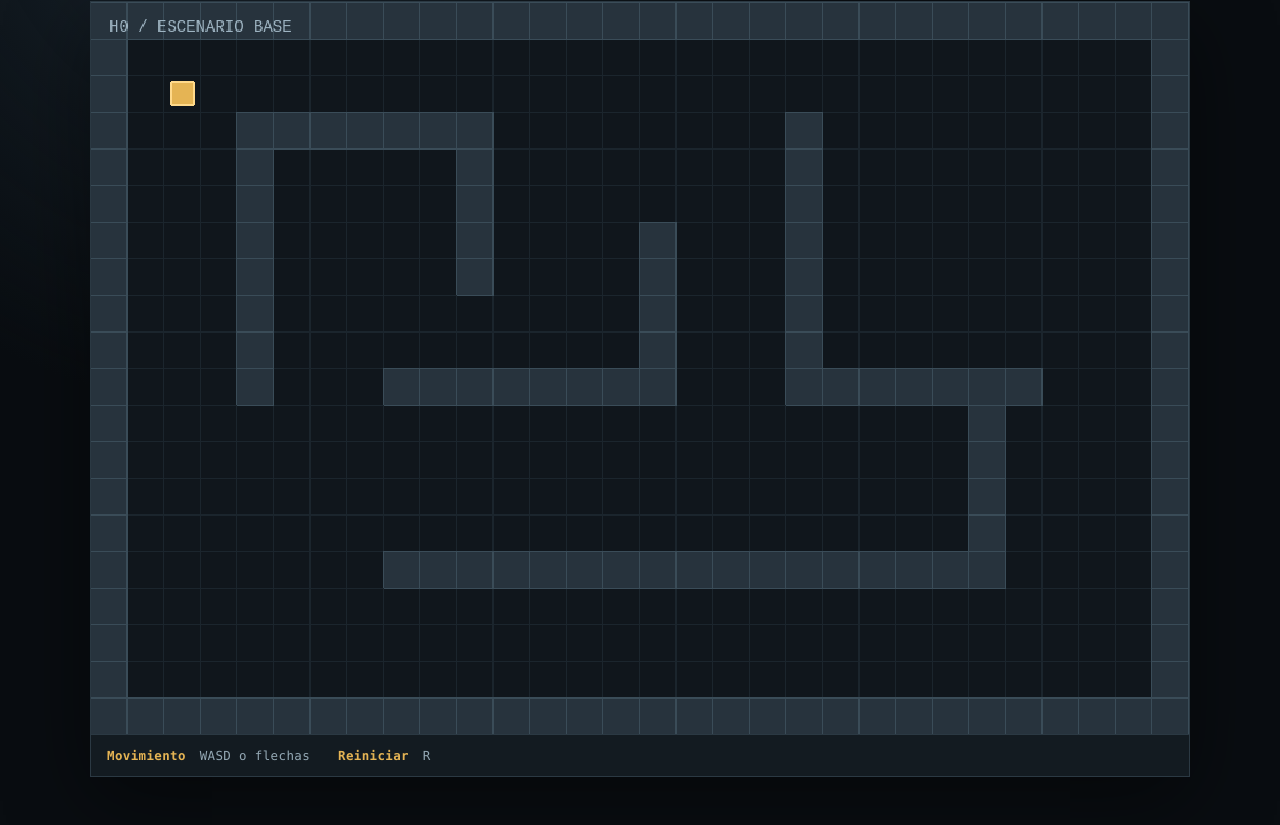
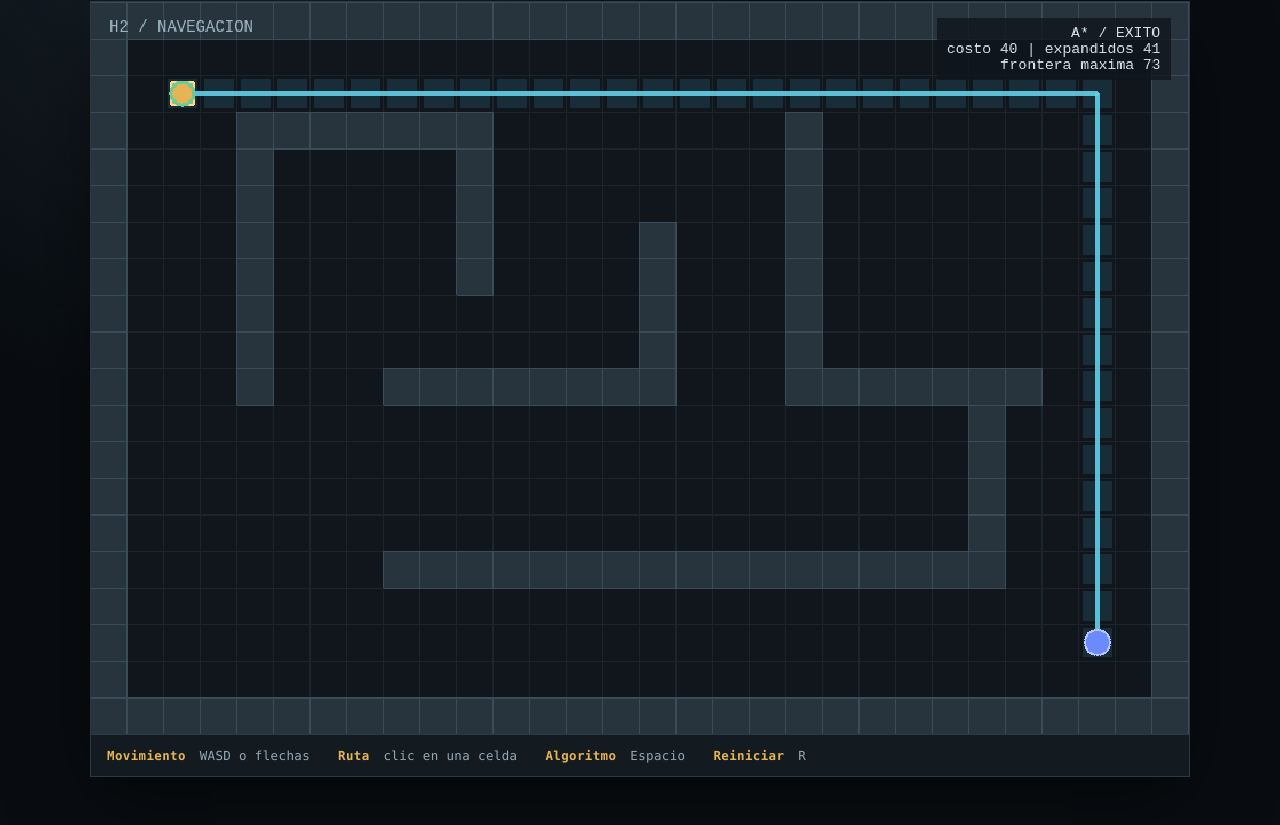
Before and after one commit to NicolasNocete/piapc-guardia-sigilo, a website built with Vite: page index.html in a window 1280 px wide. Shown: the part 131-956 px from the top of the page. Built offline with nearby package versions, Linux system fonts and the light colour scheme; animation ran at ten frames a second.

Commit message:
feat: add agent-ready navigation milestones

```diff
--- a/index.html
+++ b/index.html
@@ -13,16 +13,18 @@
     <main class="laboratory">
       <header class="laboratory__header">
         <div>
-          <p class="eyebrow">PIAPC 2026 / Laboratorio base</p>
+          <p class="eyebrow">PIAPC 2026 / Navegacion observable</p>
           <h1>Guardia de Sigilo</h1>
         </div>
-        <p class="status"><span></span> H0 ejecutable</p>
+        <p class="status"><span></span> H2 ejecutable</p>
       </header>
 
       <section class="game-shell" aria-label="Escenario del laboratorio">
         <div id="game"></div>
         <aside class="controls">
           <p><strong>Movimiento</strong> WASD o flechas</p>
+          <p><strong>Ruta</strong> clic en una celda</p>
+          <p><strong>Algoritmo</strong> Espacio</p>
           <p><strong>Reiniciar</strong> R</p>
         </aside>
       </section>
--- a/src/application/simulation/labLevel.ts
+++ b/src/application/simulation/labLevel.ts
@@ -4,6 +4,7 @@ export const TILE_SIZE = 32;
 export const GRID_WIDTH = 30;
 export const GRID_HEIGHT = 20;
 export const PLAYER_START: GridPoint = { x: 2, y: 2 };
+export const GUARD_START: GridPoint = { x: 27, y: 17 };
 
 interface BlockedRectangle {
   readonly x: number;
--- /dev/null
+++ b/src/application/simulation/navigationDemo.ts
@@ -0,0 +1,18 @@
+import type { GridMap, GridPoint } from "../../domain/model/grid";
+import {
+  findPathAStar,
+  findPathBfs,
+  type SearchAlgorithm,
+  type SearchResult,
+} from "../../domain/navigation/search";
+
+export function calculateRoute(
+  map: GridMap,
+  start: GridPoint,
+  goal: GridPoint,
+  algorithm: SearchAlgorithm,
+): SearchResult {
+  return algorithm === "astar"
+    ? findPathAStar(map, start, goal)
+    : findPathBfs(map, start, goal);
+}
--- a/src/domain/model/grid.ts
+++ b/src/domain/model/grid.ts
@@ -37,7 +37,12 @@ export function isInside(
   map: Pick<GridMap, "width" | "height">,
   point: GridPoint,
 ): boolean {
-  return point.x >= 0 && point.y >= 0 && point.x < map.width && point.y < map.height;
+  return Number.isInteger(point.x)
+    && Number.isInteger(point.y)
+    && point.x >= 0
+    && point.y >= 0
+    && point.x < map.width
+    && point.y < map.height;
 }
 
 export function isWalkable(map: GridMap, point: GridPoint): boolean {
--- /dev/null
+++ b/src/domain/navigation/gridGraph.ts
@@ -0,0 +1,28 @@
+import { isWalkable, type GridMap, type GridPoint } from "../model/grid";
+
+const CARDINAL_DIRECTIONS: readonly GridPoint[] = [
+  { x: 0, y: -1 },
+  { x: 1, y: 0 },
+  { x: 0, y: 1 },
+  { x: -1, y: 0 },
+];
+
+export function walkableNeighbors(map: GridMap, point: GridPoint): GridPoint[] {
+  const neighbors: GridPoint[] = [];
+
+  for (const direction of CARDINAL_DIRECTIONS) {
+    const candidate = {
+      x: point.x + direction.x,
+      y: point.y + direction.y,
+    };
+    if (isWalkable(map, candidate)) {
+      neighbors.push(candidate);
+    }
+  }
+
+  return neighbors;
+}
+
+export function manhattanDistance(from: GridPoint, to: GridPoint): number {
+  return Math.abs(to.x - from.x) + Math.abs(to.y - from.y);
+}
--- /dev/null
+++ b/src/domain/navigation/search.ts
@@ -0,0 +1,222 @@
+import { cellKey, isWalkable, type GridMap, type GridPoint } from "../model/grid";
+import { manhattanDistance, walkableNeighbors } from "./gridGraph";
+
+export type SearchAlgorithm = "bfs" | "astar";
+export type SearchStatus = "success" | "unreachable" | "invalid-start" | "invalid-goal";
+
+export interface SearchResult {
+  readonly algorithm: SearchAlgorithm;
+  readonly status: SearchStatus;
+  readonly path: readonly GridPoint[];
+  readonly totalCost: number | null;
+  readonly expandedNodes: number;
+  readonly maximumFrontier: number;
+  readonly explored: readonly GridPoint[];
+}
+
+interface AStarNode {
+  readonly point: GridPoint;
+  readonly cost: number;
+  readonly heuristic: number;
+  readonly order: number;
+}
+
+export function findPathBfs(map: GridMap, start: GridPoint, goal: GridPoint): SearchResult {
+  const invalid = validateEndpoints("bfs", map, start, goal);
+  if (invalid) {
+    return invalid;
+  }
+
+  const frontier: GridPoint[] = [start];
+  let frontierIndex = 0;
+  let maximumFrontier = 1;
+  const visited = new Set([cellKey(start)]);
+  const parents = new Map<string, GridPoint>();
+  const explored: GridPoint[] = [];
+
+  while (frontierIndex < frontier.length) {
+    const current = frontier[frontierIndex];
+    if (!current) {
+      throw new Error("BFS frontier invariant failed.");
+    }
+    frontierIndex += 1;
+    explored.push(current);
+
+    if (samePoint(current, goal)) {
+      return successResult("bfs", start, goal, parents, explored, maximumFrontier);
+    }
+
+    for (const neighbor of walkableNeighbors(map, current)) {
+      const key = cellKey(neighbor);
+      if (!visited.has(key)) {
+        visited.add(key);
+        parents.set(key, current);
+        frontier.push(neighbor);
+      }
+    }
+
+    maximumFrontier = Math.max(maximumFrontier, frontier.length - frontierIndex);
+  }
+
+  return failureResult("bfs", "unreachable", explored, maximumFrontier);
+}
+
+export function findPathAStar(map: GridMap, start: GridPoint, goal: GridPoint): SearchResult {
+  const invalid = validateEndpoints("astar", map, start, goal);
+  if (invalid) {
+    return invalid;
+  }
+
+  let insertionOrder = 0;
+  const startKey = cellKey(start);
+  const frontier = new Map<string, AStarNode>([
+    [
+      startKey,
+      { point: start, cost: 0, heuristic: manhattanDistance(start, goal), order: insertionOrder },
+    ],
+  ]);
+  const bestCosts = new Map<string, number>([[startKey, 0]]);
+  const parents = new Map<string, GridPoint>();
+  const explored: GridPoint[] = [];
+  const closed = new Set<string>();
+  let maximumFrontier = 1;
+
+  while (frontier.size > 0) {
+    const current = lowestPriorityNode(frontier);
+    const currentKey = cellKey(current.point);
+    frontier.delete(currentKey);
+    closed.add(currentKey);
+    explored.push(current.point);
+
+    if (samePoint(current.point, goal)) {
+      return successResult("astar", start, goal, parents, explored, maximumFrontier);
+    }
+
+    for (const neighbor of walkableNeighbors(map, current.point)) {
+      const neighborKey = cellKey(neighbor);
+      if (closed.has(neighborKey)) {
+        continue;
+      }
+
+      const candidateCost = current.cost + 1;
+      const knownCost = bestCosts.get(neighborKey);
+      if (knownCost === undefined || candidateCost < knownCost) {
+        insertionOrder += 1;
+        bestCosts.set(neighborKey, candidateCost);
+        parents.set(neighborKey, current.point);
+        frontier.set(neighborKey, {
+          point: neighbor,
+          cost: candidateCost,
+          heuristic: manhattanDistance(neighbor, goal),
+          order: insertionOrder,
+        });
+      }
+    }
+
+    maximumFrontier = Math.max(maximumFrontier, frontier.size);
+  }
+
+  return failureResult("astar", "unreachable", explored, maximumFrontier);
+}
+
+function validateEndpoints(
+  algorithm: SearchAlgorithm,
+  map: GridMap,
+  start: GridPoint,
+  goal: GridPoint,
+): SearchResult | null {
+  if (!isWalkable(map, start)) {
+    return failureResult(algorithm, "invalid-start", [], 0);
+  }
+  if (!isWalkable(map, goal)) {
+    return failureResult(algorithm, "invalid-goal", [], 0);
+  }
+  return null;
+}
+
+function lowestPriorityNode(frontier: ReadonlyMap<string, AStarNode>): AStarNode {
+  let selected: AStarNode | undefined;
+
+  for (const candidate of frontier.values()) {
+    const candidateScore = candidate.cost + candidate.heuristic;
+    const selectedScore = selected ? selected.cost + selected.heuristic : Number.POSITIVE_INFINITY;
+    if (
+      !selected
+      || candidateScore < selectedScore
+      || (candidateScore === selectedScore && candidate.heuristic < selected.heuristic)
+      || (
+        candidateScore === selectedScore
+        && candidate.heuristic === selected.heuristic
+        && candidate.order < selected.order
+      )
+    ) {
+      selected = candidate;
+    }
+  }
+
+  if (!selected) {
+    throw new Error("A* frontier invariant failed.");
+  }
+  return selected;
+}
+
+function successResult(
+  algorithm: SearchAlgorithm,
+  start: GridPoint,
+  goal: GridPoint,
+  parents: ReadonlyMap<string, GridPoint>,
+  explored: readonly GridPoint[],
+  maximumFrontier: number,
+): SearchResult {
+  const path = reconstructPath(start, goal, parents);
+  return {
+    algorithm,
+    status: "success",
+    path,
+    totalCost: path.length - 1,
+    expandedNodes: explored.length,
+    maximumFrontier,
+    explored,
+  };
+}
+
+function failureResult(
+  algorithm: SearchAlgorithm,
+  status: Exclude<SearchStatus, "success">,
+  explored: readonly GridPoint[],
+  maximumFrontier: number,
+): SearchResult {
+  return {
+    algorithm,
+    status,
+    path: [],
+    totalCost: null,
+    expandedNodes: explored.length,
+    maximumFrontier,
+    explored,
+  };
+}
+
+function reconstructPath(
+  start: GridPoint,
+  goal: GridPoint,
+  parents: ReadonlyMap<string, GridPoint>,
+): GridPoint[] {
+  const path: GridPoint[] = [goal];
+  let current = goal;
+
+  while (!samePoint(current, start)) {
+    const parent = parents.get(cellKey(current));
+    if (!parent) {
+      throw new Error("Path reconstruction invariant failed.");
+    }
+    path.push(parent);
+    current = parent;
+  }
+
+  return path.reverse();
+}
+
+function samePoint(left: GridPoint, right: GridPoint): boolean {
+  return left.x === right.x && left.y === right.y;
+}
--- a/src/game/scenes/GameScene.ts
+++ b/src/game/scenes/GameScene.ts
@@ -1,14 +1,23 @@
 import Phaser from "phaser";
 import {
+  GUARD_START,
   GRID_HEIGHT,
   GRID_WIDTH,
   LAB_MAP,
   PLAYER_START,
   TILE_SIZE,
 } from "../../application/simulation/labLevel";
-import { cellCenter, isWalkable } from "../../domain/model/grid";
+import { calculateRoute } from "../../application/simulation/navigationDemo";
+import { cellCenter, isWalkable, worldToCell, type GridPoint } from "../../domain/model/grid";
+import type { SearchAlgorithm, SearchResult, SearchStatus } from "../../domain/navigation/search";
 
 const PLAYER_SPEED = 190;
+const STATUS_LABELS: Readonly<Record<SearchStatus, string>> = {
+  success: "EXITO",
+  unreachable: "INALCANZABLE",
+  "invalid-start": "INICIO INVALIDO",
+  "invalid-goal": "DESTINO INVALIDO",
+};
 
 export class GameScene extends Phaser.Scene {
   private player!: Phaser.GameObjects.Rectangle;
@@ -19,12 +28,20 @@ export class GameScene extends Phaser.Scene {
   private moveLeft!: Phaser.Input.Keyboard.Key;
   private moveRight!: Phaser.Input.Keyboard.Key;
   private reset!: Phaser.Input.Keyboard.Key;
+  private toggleAlgorithm!: Phaser.Input.Keyboard.Key;
+  private navigationGraphics!: Phaser.GameObjects.Graphics;
+  private targetMarker!: Phaser.GameObjects.Arc;
+  private navigationHud!: Phaser.GameObjects.Text;
+  private navigationAlgorithm: SearchAlgorithm = "astar";
+  private navigationGoal: GridPoint = PLAYER_START;
 
   public constructor() {
     super("GameScene");
   }
 
   public create(): void {
+    this.navigationAlgorithm = "astar";
+    this.navigationGoal = PLAYER_START;
     this.cameras.main.setBackgroundColor("#10161c");
     this.drawGrid();
 
@@ -43,6 +60,7 @@ export class GameScene extends Phaser.Scene {
     const spawn = cellCenter(PLAYER_START, TILE_SIZE);
     this.player = this.add.rectangle(spawn.x, spawn.y, 20, 20, 0xe5b454);
     this.player.setStrokeStyle(2, 0xffd98a);
+    this.player.setDepth(4);
     this.physics.add.existing(this.player);
     this.playerBody = this.player.body as Phaser.Physics.Arcade.Body;
     this.playerBody.setCollideWorldBounds(true);
@@ -59,20 +77,52 @@ export class GameScene extends Phaser.Scene {
     this.moveLeft = keyboard.addKey(Phaser.Input.Keyboard.KeyCodes.A);
     this.moveRight = keyboard.addKey(Phaser.Input.Keyboard.KeyCodes.D);
     this.reset = keyboard.addKey(Phaser.Input.Keyboard.KeyCodes.R);
+    this.toggleAlgorithm = keyboard.addKey(Phaser.Input.Keyboard.KeyCodes.SPACE);
+
+    this.navigationGraphics = this.add.graphics().setDepth(2);
+    const guardPosition = cellCenter(GUARD_START, TILE_SIZE);
+    this.add
+      .circle(guardPosition.x, guardPosition.y, 11, 0x6b8afd)
+      .setStrokeStyle(2, 0xb9c5ff)
+      .setDepth(4);
+    this.targetMarker = this.add
+      .circle(0, 0, 10, 0x000000, 0)
+      .setStrokeStyle(3, 0x73c991)
+      .setDepth(5);
 
     this.add
-      .text(16, 14, "H0 / ESCENARIO BASE", {
+      .text(16, 14, "H2 / NAVEGACION", {
         color: "#9eb4c2",
         fontFamily: "monospace",
         fontSize: "14px",
       })
       .setDepth(10);
+
+    this.navigationHud = this.add
+      .text(GRID_WIDTH * TILE_SIZE - 16, 14, "", {
+        align: "right",
+        backgroundColor: "#10161ccc",
+        color: "#d9e4ea",
+        fontFamily: "monospace",
+        fontSize: "13px",
+        padding: { x: 8, y: 6 },
+      })
+      .setOrigin(1, 0)
+      .setDepth(10);
+
+    this.input.on("pointerdown", this.handlePointerDown, this);
+    this.renderNavigation();
   }
 
   public update(): void {
     if (Phaser.Input.Keyboard.JustDown(this.reset)) {
       this.scene.restart();
       return;
+    }
+
+    if (Phaser.Input.Keyboard.JustDown(this.toggleAlgorithm)) {
+      this.navigationAlgorithm = this.navigationAlgorithm === "astar" ? "bfs" : "astar";
+      this.renderNavigation();
     }
 
     const horizontal = Number(this.cursors.right.isDown || this.moveRight.isDown)
@@ -99,4 +149,59 @@ export class GameScene extends Phaser.Scene {
       graphics.lineBetween(0, y * TILE_SIZE, GRID_WIDTH * TILE_SIZE, y * TILE_SIZE);
     }
   }
+
+  private handlePointerDown(pointer: Phaser.Input.Pointer): void {
+    this.navigationGoal = worldToCell({ x: pointer.worldX, y: pointer.worldY }, TILE_SIZE);
+    this.renderNavigation();
+  }
+
+  private renderNavigation(): void {
+    const result = calculateRoute(
+      LAB_MAP,
+      GUARD_START,
+      this.navigationGoal,
+      this.navigationAlgorithm,
+    );
+    this.drawSearchResult(result);
+
+    const targetPosition = cellCenter(this.navigationGoal, TILE_SIZE);
+    this.targetMarker.setPosition(targetPosition.x, targetPosition.y);
+    this.targetMarker.setStrokeStyle(3, result.status === "success" ? 0x73c991 : 0xe16969);
+
+    const cost = result.totalCost === null ? "-" : String(result.totalCost);
+    const algorithm = result.algorithm === "astar" ? "A*" : "BFS";
+    this.navigationHud.setText([
+      `${algorithm} / ${STATUS_LABELS[result.status]}`,
+      `costo ${cost} | expandidos ${result.expandedNodes}`,
+      `frontera maxima ${result.maximumFrontier}`,
+    ]);
+  }
+
+  private drawSearchResult(result: SearchResult): void {
+    this.navigationGraphics.clear();
+    this.navigationGraphics.fillStyle(0x3b819c, 0.22);
+    for (const point of result.explored) {
+      this.navigationGraphics.fillRect(
+        point.x * TILE_SIZE + 3,
+        point.y * TILE_SIZE + 3,
+        TILE_SIZE - 6,
+        TILE_SIZE - 6,
+      );
+    }
+
+    const firstPoint = result.path[0];
+    if (!firstPoint) {
+      return;
+    }
+
+    const firstCenter = cellCenter(firstPoint, TILE_SIZE);
+    this.navigationGraphics.lineStyle(4, 0x62d0e8, 0.9);
+    this.navigationGraphics.beginPath();
+    this.navigationGraphics.moveTo(firstCenter.x, firstCenter.y);
+    for (const point of result.path.slice(1)) {
+      const center = cellCenter(point, TILE_SIZE);
+      this.navigationGraphics.lineTo(center.x, center.y);
+    }
+    this.navigationGraphics.strokePath();
+  }
 }
```
Also changed, not shown: AGENTS.md (+3 -2 lines), docs/arquitectura.md (+9 -3 lines), docs/auditoria-h1.md (added, +59 -0 lines), docs/hitos.md (+11 -1 lines), docs/permisos-recomendados.md (added, +38 -0 lines), docs/plantillas/evidencia-pruebas.md (added, +27 -0 lines), docs/plantillas/registro-intervencion.md (added, +29 -0 lines), tests/model/grid.test.ts (+1 -0 lines), tests/navigation/search.test.ts (added, +79 -0 lines), README.md.
